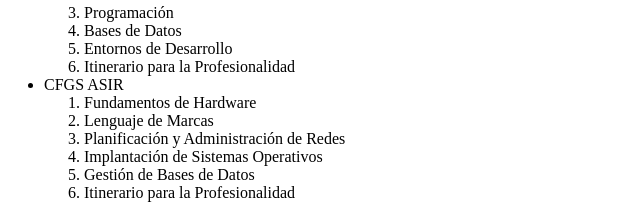
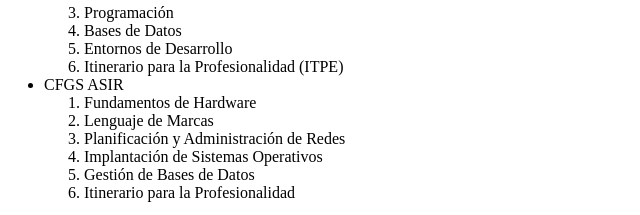
Before and after one commit to rrodriguez1985/DAW_UEM_Marcas2025, a plain HTML site: page ListasHTML_06102025.html in a window 1280 px wide. Shown: the part 2139-2354 px from the top of the page, 4-644 px from the left. Drawn offline with Linux system fonts and the light colour scheme.

Commit message:
Clase 06-10-2025. Listas e Hipervínculos en HTML

```diff
--- a/ListasHTML_06102025.html
+++ b/ListasHTML_06102025.html
@@ -134,7 +134,7 @@
             <li>Programación</li>
             <li>Bases de Datos</li>
             <li>Entornos de Desarrollo</li>
-            <li>Itinerario para la Profesionalidad</li>
+            <li>Itinerario para la Profesionalidad (ITPE)</li>
         </ol>
     </li>
     <li>CFGS ASIR
```
Also changed, not shown: Hipervinculos_06102025.html (+1 -1 lines), img/logos.jpg (renamed from img/logo.jpg).
